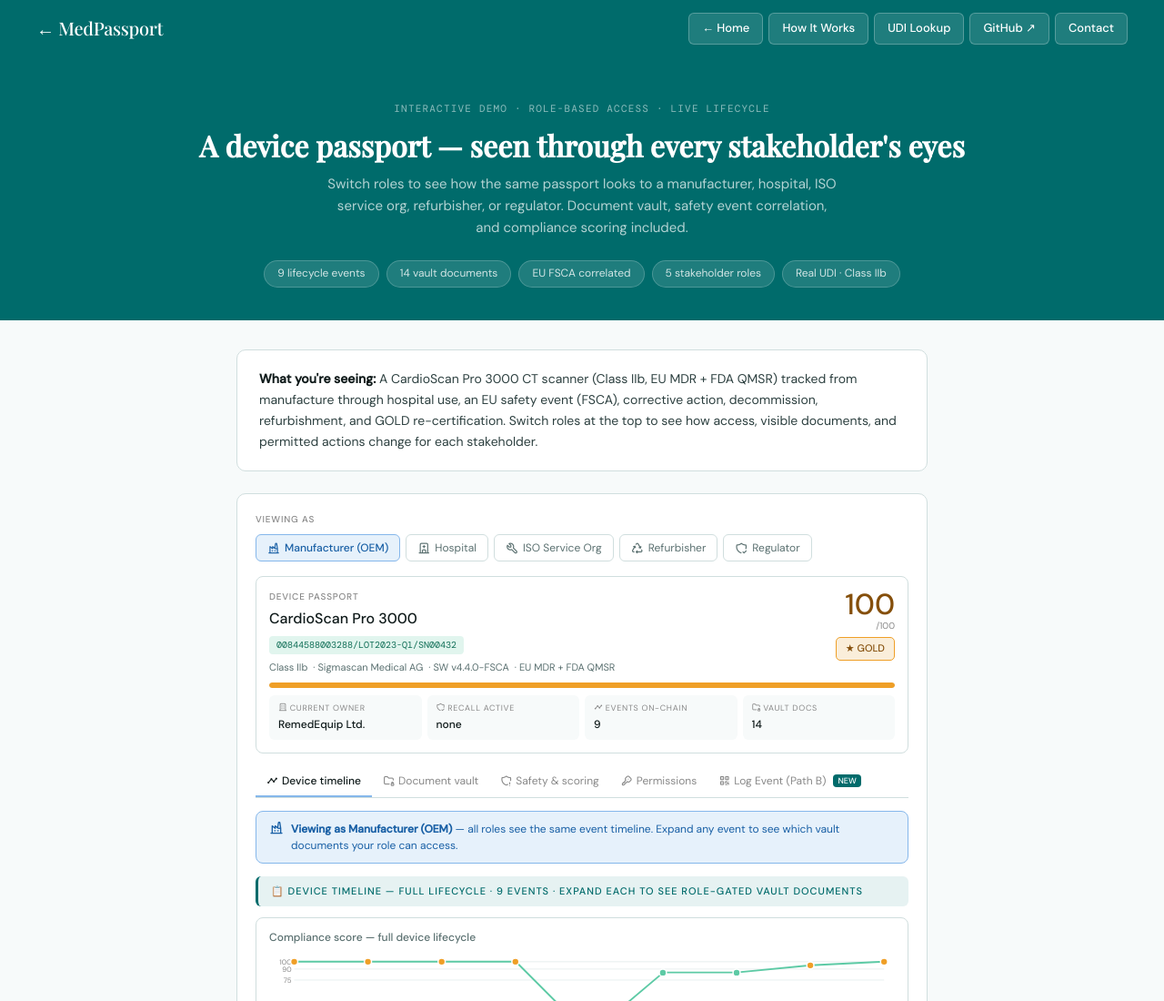
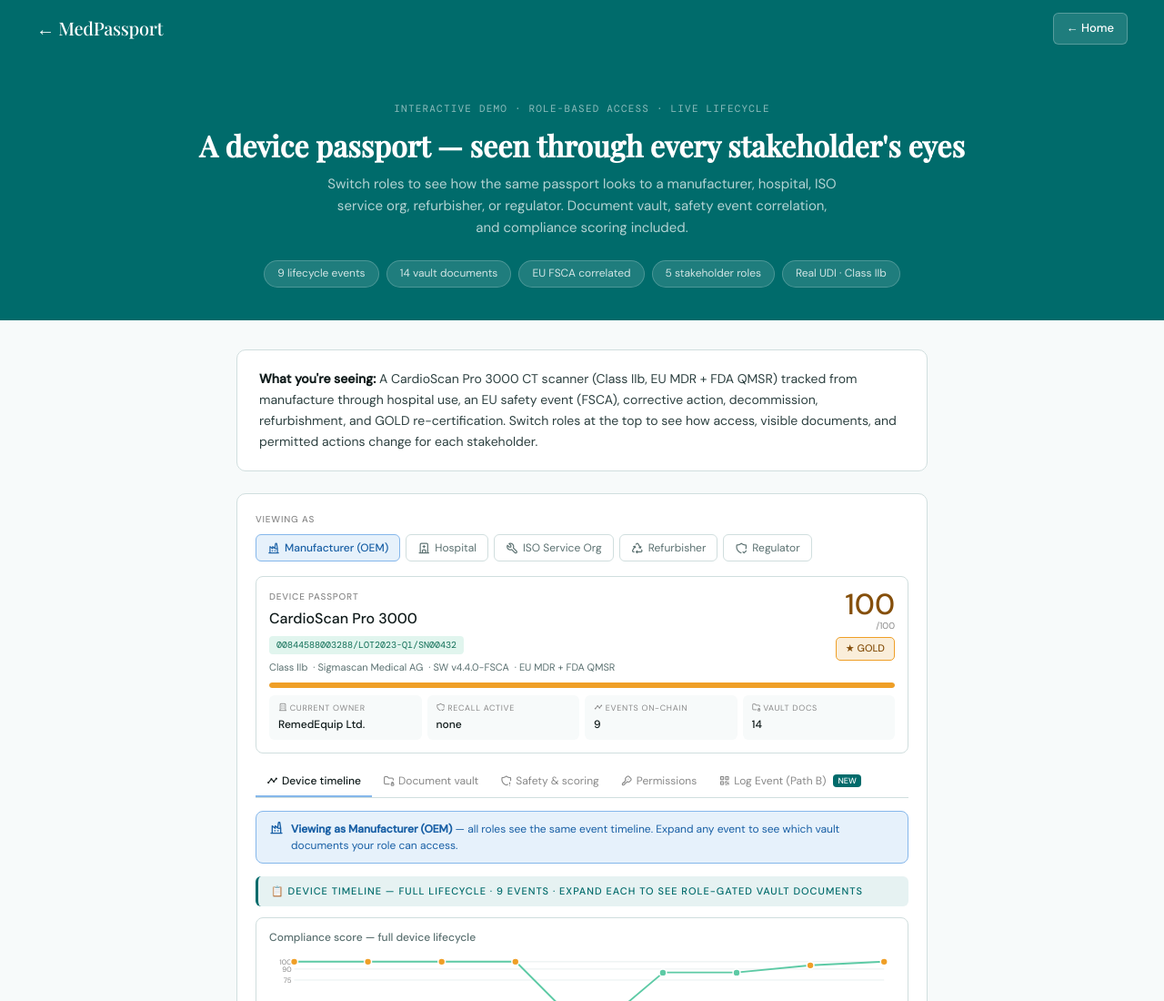
Before and after one commit to tomer-saar/medpassport-protocol, a website: page docs/demo-v2.html in a window 1280 px wide. Shown: the top 1100 px of the page at 91% size. Drawn offline with nearby package versions, Linux system fonts and the light colour scheme; a web font is replaced by a local one.

Commit message:
fix: demo-v2 nav — home link only, remove secondary nav

```diff
--- a/docs/demo-v2.html
+++ b/docs/demo-v2.html
@@ -78,10 +78,6 @@ footer a{color:rgba(255,255,255,.7);text-decoration:none;font-size:12px}
   <a class="nav-logo" href="index.html">← MedPassport</a>
   <div class="nav-links">
     <a class="nav-btn" href="index.html">← Home</a>
-    <a class="nav-btn" href="demo.html">How It Works</a>
-    <a class="nav-btn" href="index.html#verify">UDI Lookup</a>
-    <a class="nav-btn" href="https://github.com/tomer-saar/medpassport-protocol" target="_blank">GitHub ↗</a>
-    <a class="nav-btn" href="https://linkedin.com/in/tomer-saar" target="_blank">Contact</a>
   </div>
 </nav>
 
```
